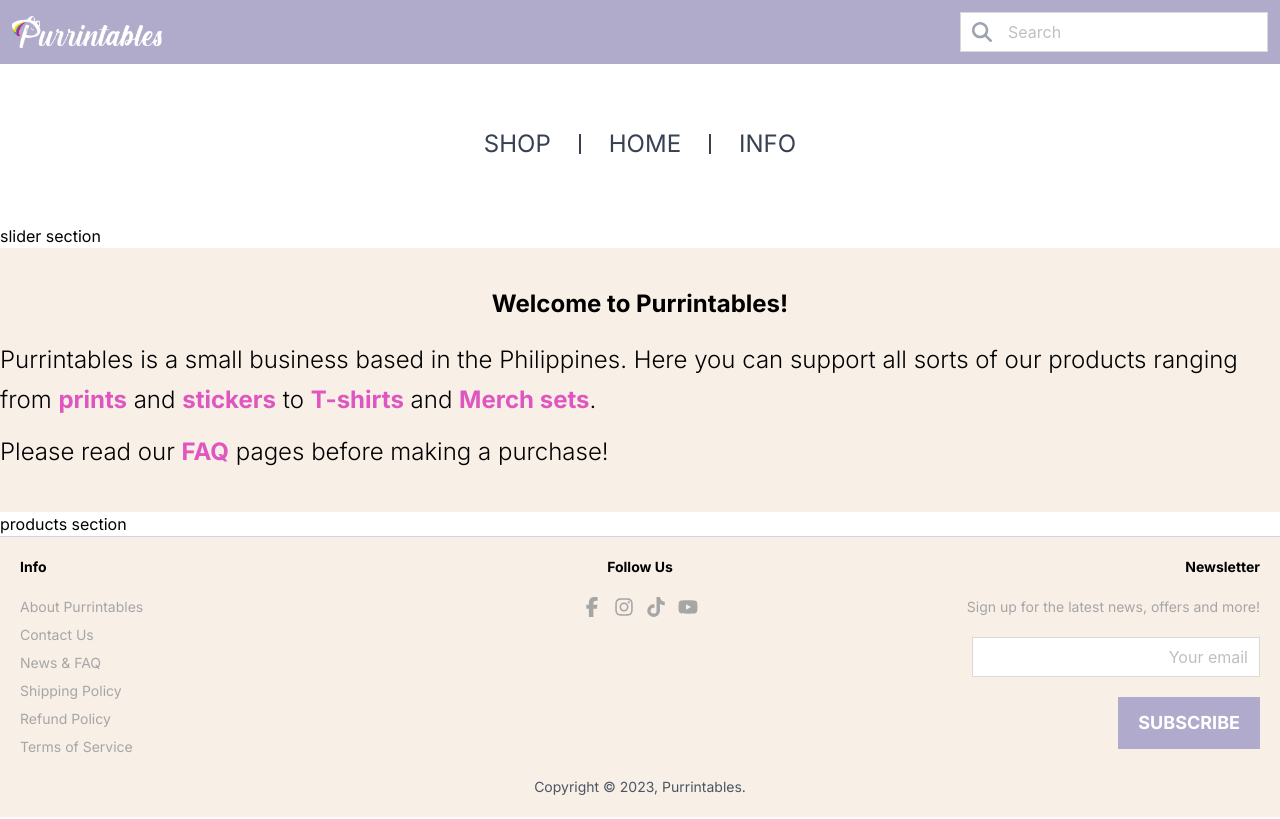
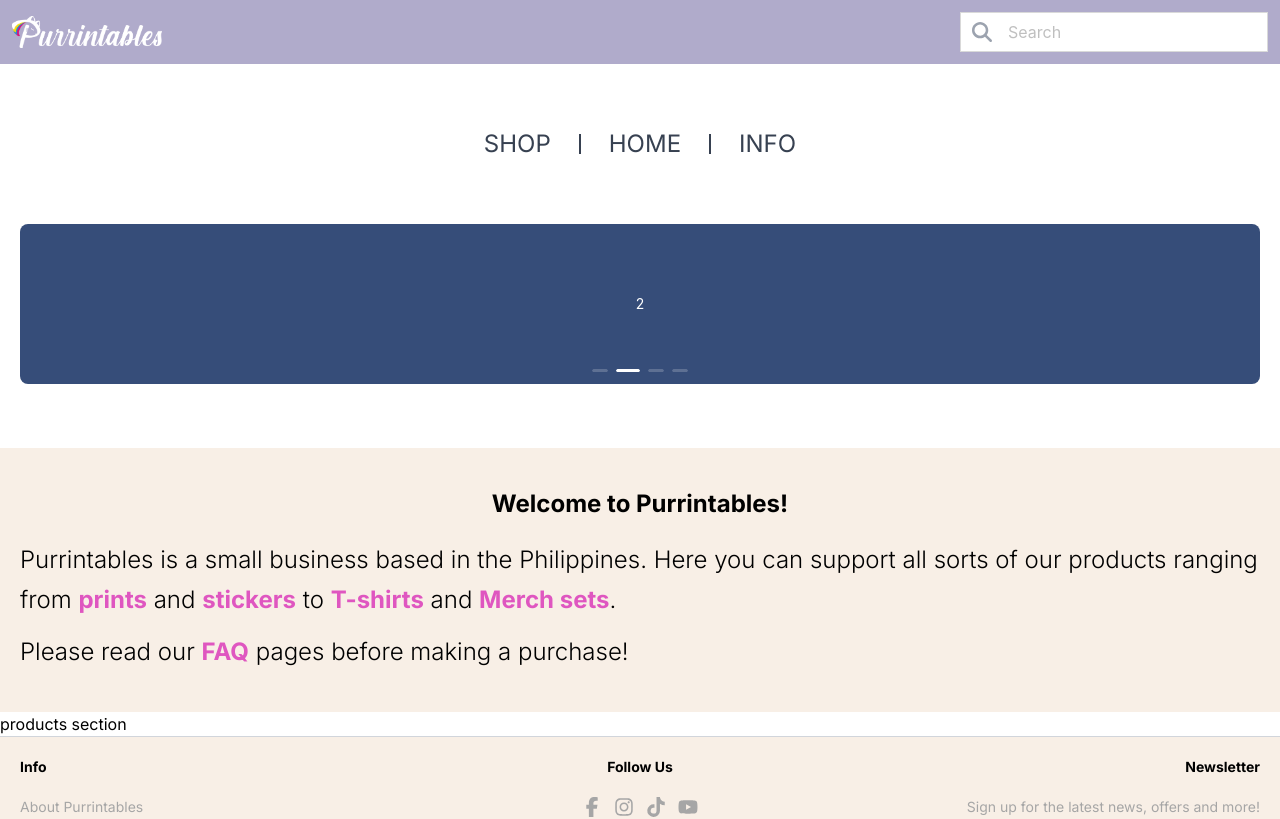
Before and after one commit to kuru-studio/purrintables, a Next.js app: page / in a window 1280 px wide. Shown: the top 819 px of the page. Built offline with nearby package versions, Linux system fonts and the light colour scheme.

Commit message:
Feature: Add simple Carousel

```diff
--- /dev/null
+++ b/app/_components/organisms/Carousel.tsx
@@ -0,0 +1,37 @@
+import { Carousel as AntCarousel } from 'antd';
+
+const contentStyle: React.CSSProperties = {
+  margin: 0,
+  height: '160px',
+  color: '#fff',
+  lineHeight: '160px',
+  textAlign: 'center',
+  background: '#364d79',
+};
+
+const Carousel = () => {
+  const onChange = (currentSlide: number) => {
+    console.log(currentSlide);
+  };
+
+  return (
+    <div className="rounded-lg overflow-hidden">
+      <AntCarousel afterChange={onChange} autoplay>
+        <div>
+          <h3 style={contentStyle}>1</h3>
+        </div>
+        <div>
+          <h3 style={contentStyle}>2</h3>
+        </div>
+        <div>
+          <h3 style={contentStyle}>3</h3>
+        </div>
+        <div>
+          <h3 style={contentStyle}>4</h3>
+        </div>
+      </AntCarousel>
+    </div>
+  );
+};
+
+export default Carousel;
--- a/app/_components/organisms/Jumbotron.tsx
+++ b/app/_components/organisms/Jumbotron.tsx
@@ -1,7 +1,7 @@
 const Jumbotron = ({ title, children }) => {
   return (
     <div className="bg-[#f8efe6]">
-      <div className="container mx-auto text-2xl py-10">
+      <div className="container mx-auto text-2xl py-10 px-5">
         <h4 className="font-bold text-center mb-5">{title}</h4>
         <div className="font-light">{children}</div>
       </div>
--- a/app/_components/organisms/index.ts
+++ b/app/_components/organisms/index.ts
@@ -3,6 +3,7 @@
 import Footer from "./Footer";
 import Navigation from "./Navigation";
 import Jumbotron from "./Jumbotron";
+import Carousel from "./Carousel";
 
 const Organism = {
   Wrapper,
@@ -10,6 +11,7 @@
   Footer,
   Navigation,
   Jumbotron,
+  Carousel,
 }
 
 export default Organism
--- a/app/page.tsx
+++ b/app/page.tsx
@@ -7,8 +7,8 @@
     <div>
       <Organism.Header />
       <div className="md:flex flex-col md:flex-row justify-center my-5 md:my-16"><Organism.Navigation /></div>
+      <div className="container px-5 mx-auto mb-16"><Organism.Carousel /></div>
       <section>
-        <div>slider section</div>
         <Organism.Jumbotron title="Welcome to Purrintables!">
           <div className="space-y-3">
             <p className="leading-10">Purrintables is a small business based in the Philippines. Here you can support all sorts of our products ranging from <span className="font-bold text-[#df56c0]">prints</span> and <span className="font-bold text-[#df56c0]">stickers</span> to <span className="font-bold text-[#df56c0]">T-shirts</span> and <span className="font-bold text-[#df56c0]">Merch sets</span>.</p>
```
